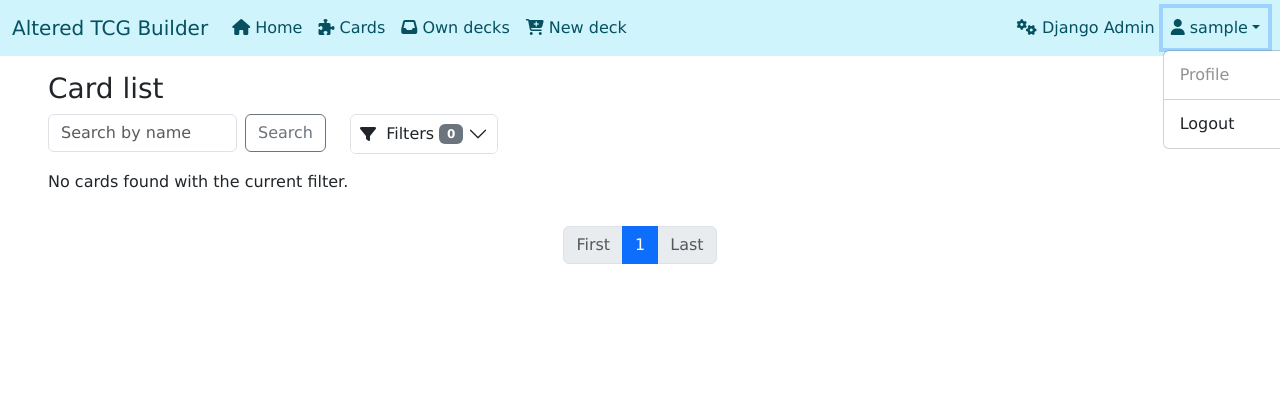
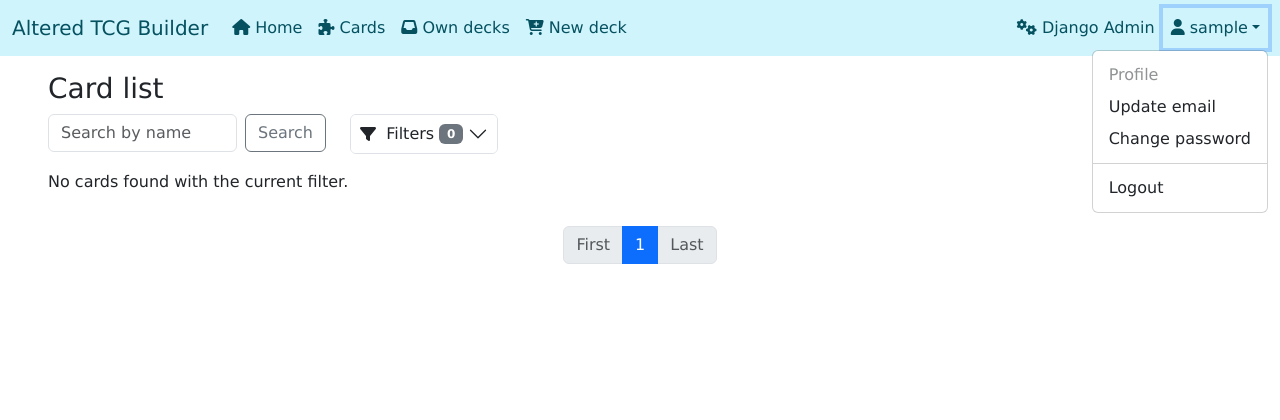
Before and after one commit to Ajordat/alteredbuilder, a Django app: page /decks/cards/ in a window 1280 px wide, after a click that opens the changed part; the page is wider, and only the part inside the window is pictured. Shown: the top 420 px of that part. Run offline with Django 5.2, Linux system fonts and the light colour scheme; the visitor is signed in with stand-in values (Sample User, id 1); data that the repository does not hold is empty; parts of the project's set-up code (start-up, migrations or seed data) failed here and were passed over.

Commit message:
Added allauth email/password management

```diff
--- a/alteredbuilder/templates/base.html
+++ b/alteredbuilder/templates/base.html
@@ -47,8 +47,10 @@
     {% endif %}
                         <li class="nav-item dropdown">
                             <a class="nav-link active dropdown-toggle text-info-emphasis" href="#" role="button" data-bs-toggle="dropdown" aria-expanded="false"><i class="fa-solid fa-user"></i> {{ user.username }}</a>
-                            <ul class="dropdown-menu">
+                            <ul class="dropdown-menu dropdown-menu-end">
                                 <li><a class="dropdown-item disabled" href="#">Profile</a></li>
+                                <li><a class="dropdown-item" href="{% url 'account_email' %}?next={{ request.path }}">Update email</a></li>
+                                <li><a class="dropdown-item" href="{% url 'account_change_password' %}?next={{ request.path }}">Change password</a></li>
                                 <li><hr class="dropdown-divider"></li>
                                 <li><a class="dropdown-item" href="{% url 'account_logout' %}?next={{ request.path }}">Logout</a></li>
                             </ul>
```
